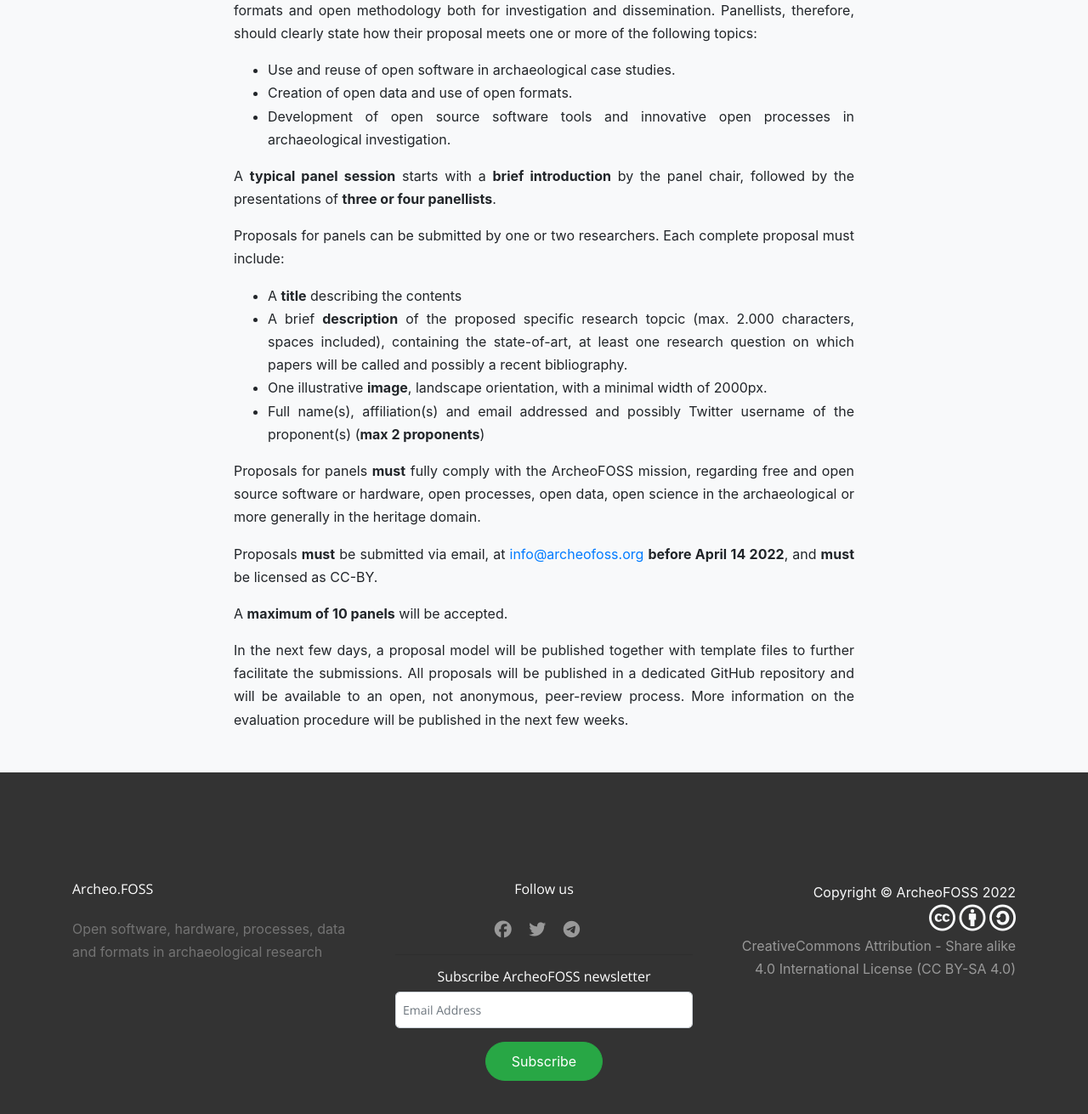
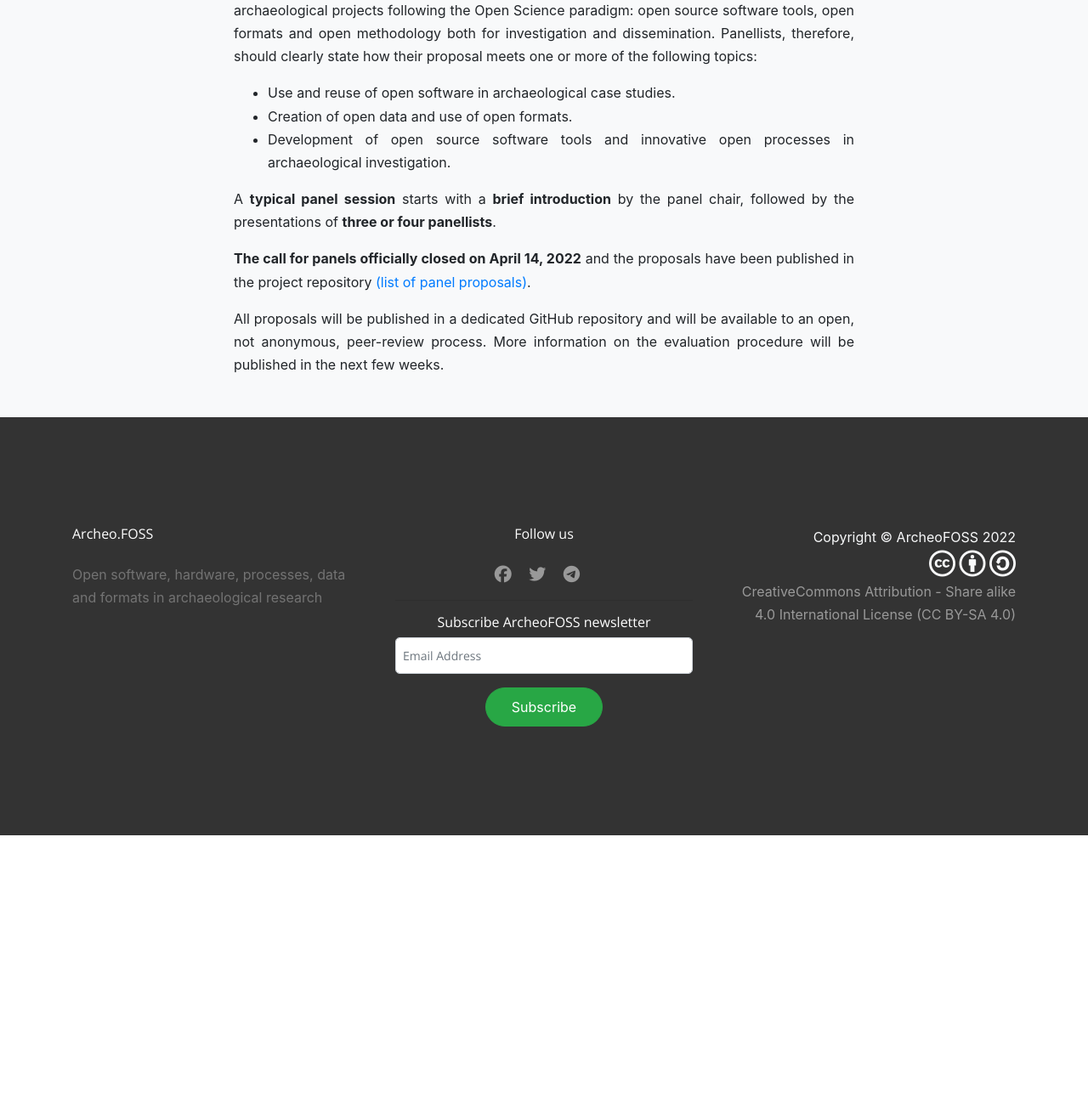
Before and after one commit to archeofoss/archeofoss, a Jekyll site: the page built from 2022/call-for-panels.md, in a window 1280 px wide and 1400 px high, scrolled down 970 px. Shown: the top 1311 px of the window at 85% size. Built offline with Jekyll 4.4.1, drawn with Linux system fonts in a browser that asks for light colours; nearby versions of some CDN libraries; after the commit the page ends 1953 px from its top, so only the background shows below that; some of the changed text lies outside the part shown.

Commit message:
fine della call for panels

```diff
--- a/2022/call-for-panels.md
+++ b/2022/call-for-panels.md
@@ -14,6 +14,7 @@ layout: article-slim
 - Panel proposals must be submitted before March 31 2022.
 - Panel proposals will undergo an open, not anonymous, peer-review evaluation proccess.
 - New deadline: Panel proposals must be submitted before April 14 2022.
+- The call for panels is now officially closed.
 
 ---
 
@@ -31,7 +32,7 @@ As well-known, the ArcheoFOSS conference is traditionally focused on the dissemi
 
 A **typical panel session** starts with a **brief introduction** by the panel chair, followed by the presentations of **three or four panellists**.
 
-Proposals for panels can be submitted by one or two researchers. Each complete proposal must include:
+<!-- Proposals for panels can be submitted by one or two researchers. Each complete proposal must include:
 
 - A **title** describing the contents
 - A brief **description** of the proposed specific research topcic (max. 2.000 characters, spaces included), containing the state-of-art, at least one research question on which papers will be called and possibly a recent bibliography.
@@ -42,6 +43,10 @@ Proposals for panels **must** fully comply with the ArcheoFOSS mission, regardin
 
 Proposals **must** be submitted via email, at [info@archeofoss.org](info@archeofoss.org) **before April 14 2022**, and **must** be licensed as CC-BY.
 
-A **maximum of 10 panels** will be accepted.
+A **maximum of 10 panels** will be accepted. -->
 
-In the next few days, a proposal model will be published together with template files to further facilitate the submissions. All proposals will be published in a dedicated GitHub repository and will be available to an open, not anonymous, peer-review process. More information on the evaluation procedure will be published in the next few weeks.
+<!-- In the next few days, a proposal model will be published together with template files to further facilitate the submissions.  -->
+
+**The call for panels officially closed on April 14, 2022** and the proposals have been published in the project repository [(list of panel proposals)](./panel-proposals.md).
+
+All proposals will be published in a dedicated GitHub repository and will be available to an open, not anonymous, peer-review process. More information on the evaluation procedure will be published in the next few weeks.
```
